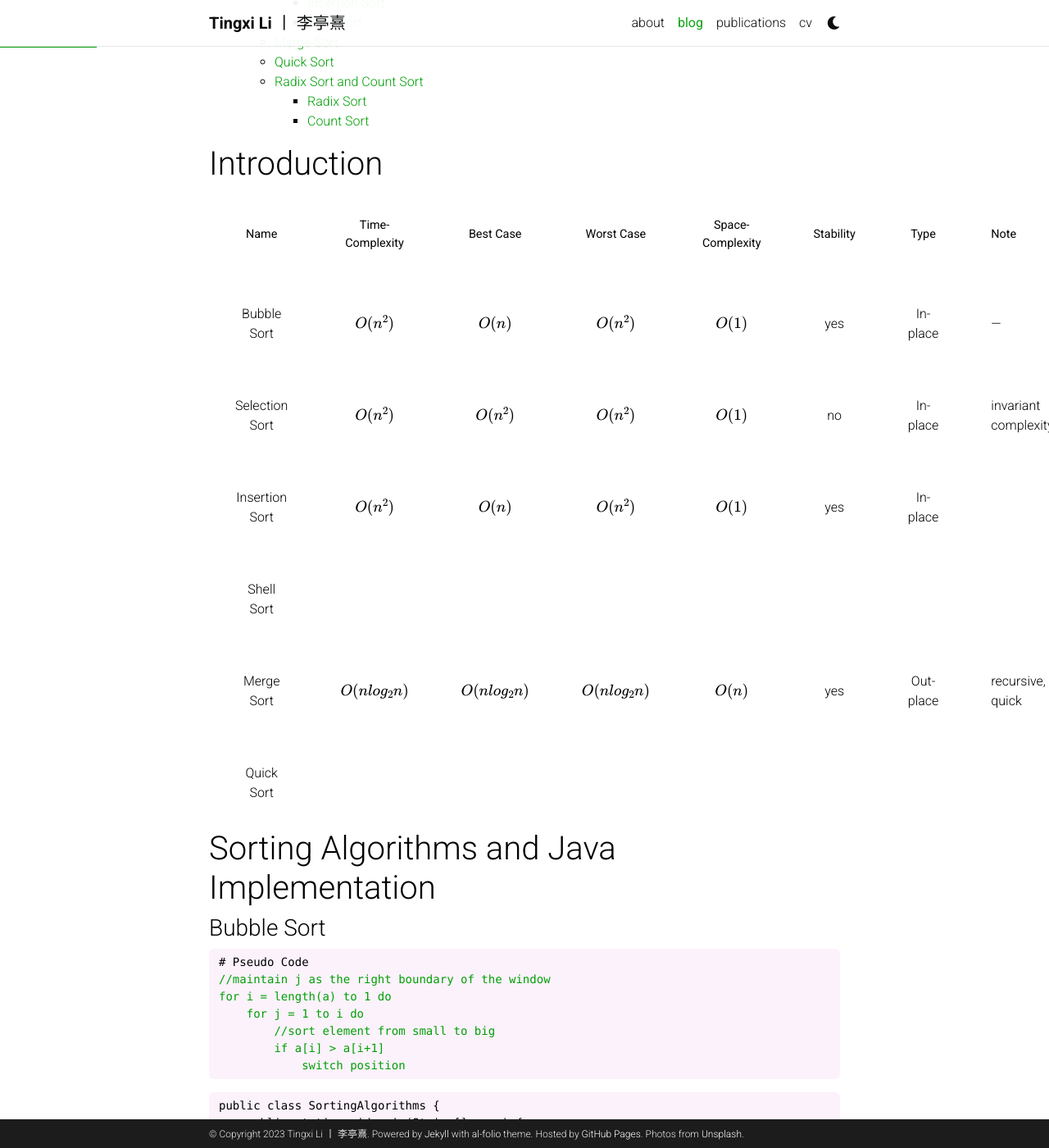
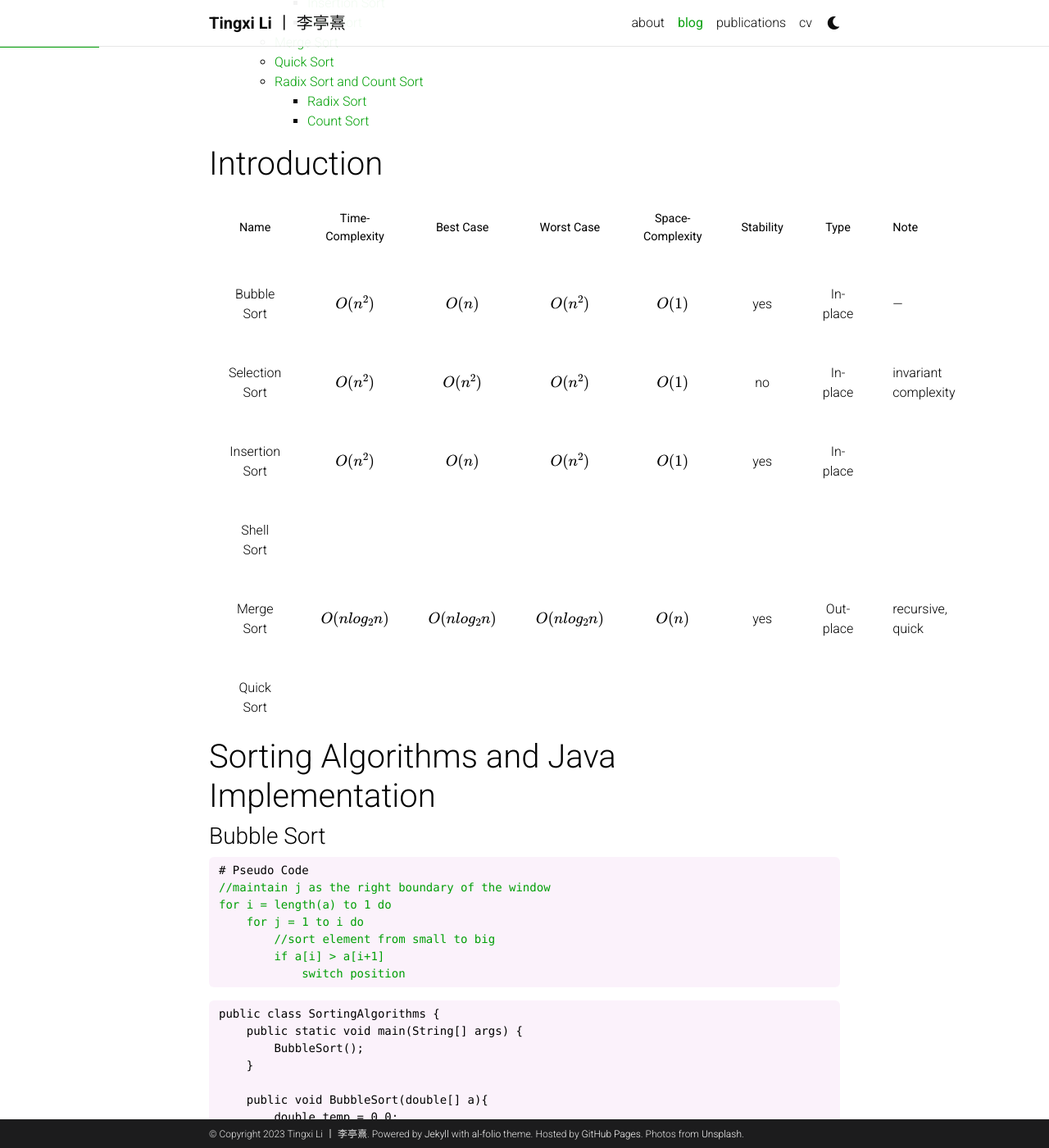
Before and after one commit to tinzzyli/tinzzyli.github.io, a Jekyll site: the page built from _posts/2023-02-27-data-structure_1.md, in a window 1280 px wide and 1400 px high, scrolled down 367 px. Shown: the whole window at 82% size. Built offline with Jekyll 4.4.1, drawn with Linux system fonts in a browser that asks for light colours; full-size pictures stand in for the smaller copies a plugin makes; comment, search, counter and statistics services are not loaded; a style sheet for code colours, icons or effects is not loaded.

Commit message:
padding 1.5 rem

```diff
--- a/_sass/_base.scss
+++ b/_sass/_base.scss
@@ -15,7 +15,7 @@ hr {
 table {
   td, th {
     color: var(--global-text-color);
-    padding: 2rem;
+    padding: 1.5rem;
   }
   td {
     font-size: 1rem;
```
